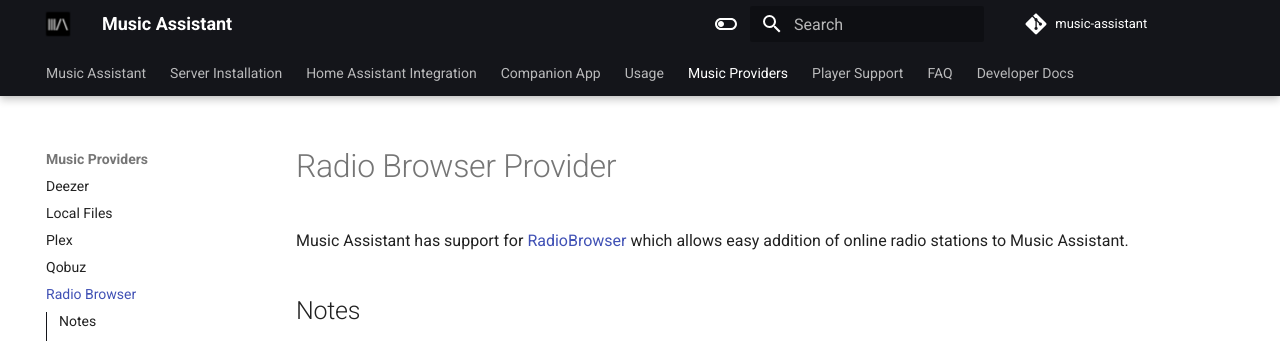
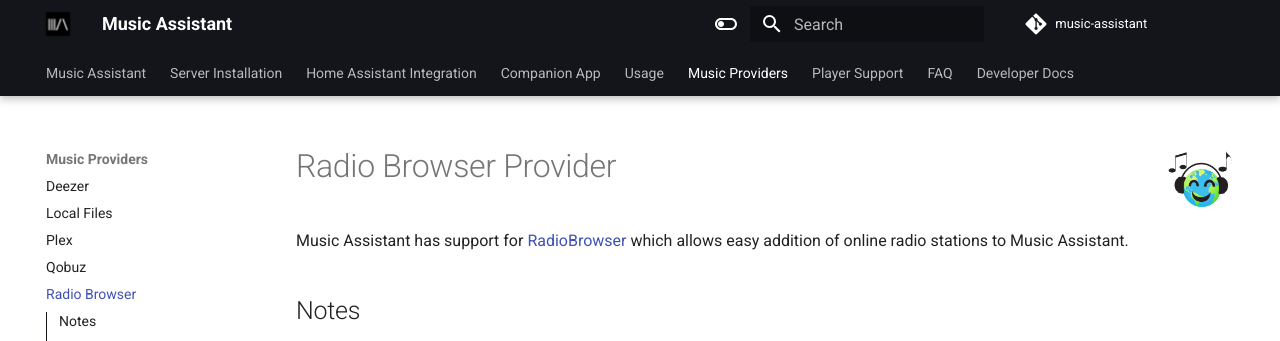
Before and after one commit to pwbriggs/music-assistant.github.io, an MkDocs documentation site: the page built from docs/music-providers/radio-browser.md, in a window 1280 px wide. Shown: the top 341 px of the page. Built offline with MkDocs 1.6.1 and Material for MkDocs 9.7.7, drawn with Linux system fonts in a browser that asks for light colours.

Commit message:
Add icon

```diff
--- a/docs/music-providers/radio-browser.md
+++ b/docs/music-providers/radio-browser.md
@@ -1,4 +1,4 @@
-# Radio Browser Provider
+# Radio Browser Provider ![Preview image](../assets/icons/radiobrowser_icon.png){ width=70 align=right }
 
 Music Assistant has support for [RadioBrowser](https://www.radio-browser.info/) which allows easy addition of online radio stations to Music Assistant.
 
```
